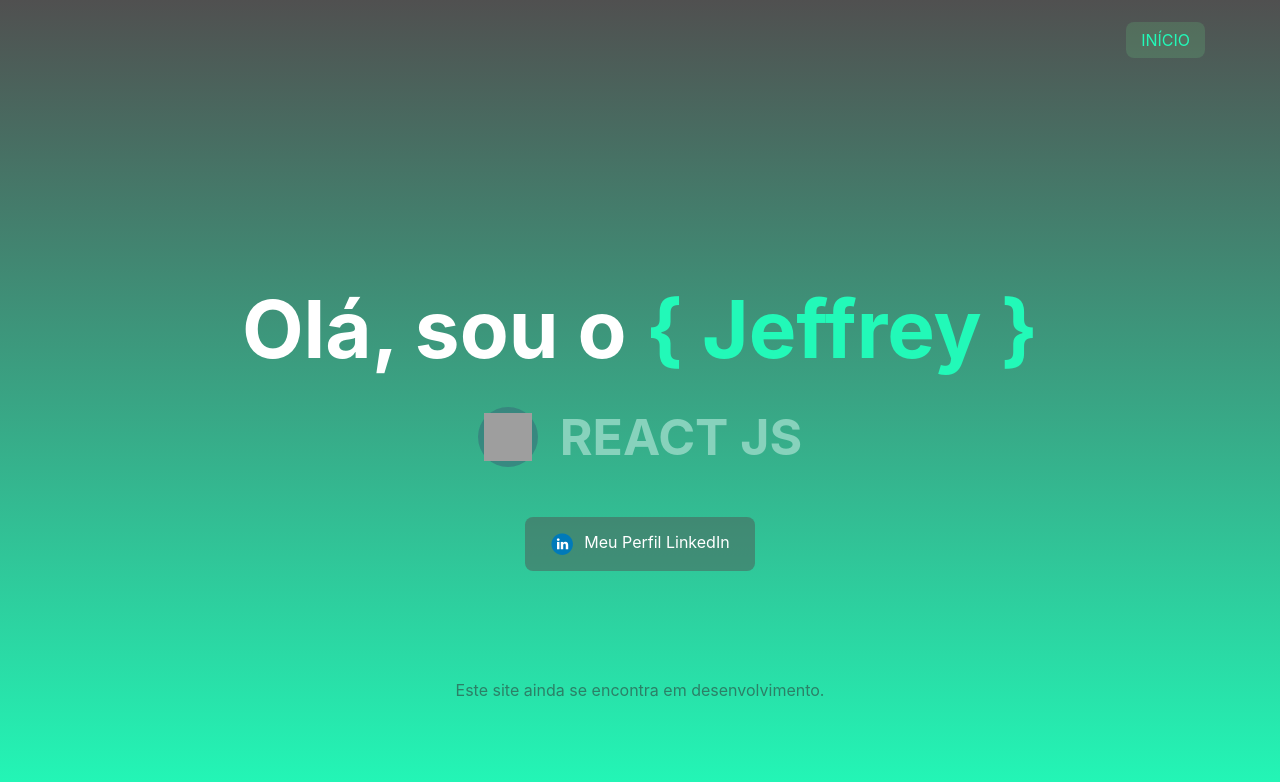
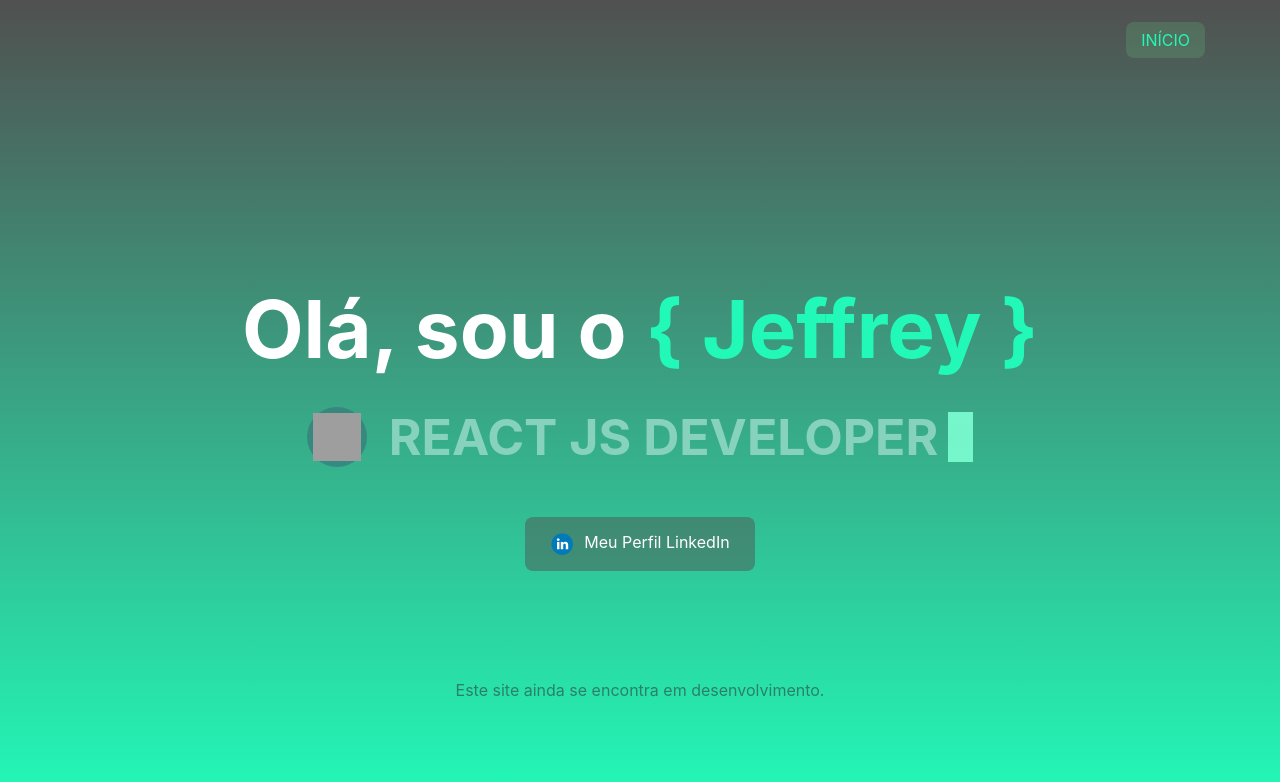
Before and after one commit to jeffreyalvr/portfolio-v1, a React (Vite) app: page / in a window 1280 px wide. Shown: the top 782 px of the page. Built offline with nearby package versions, Linux system fonts and the light colour scheme; grey boxes are pictures that could not be loaded.

Commit message:
Adiciona blinking cursor no subtítulo do hero e cor de seleção nos textos da página

```diff
--- a/src/components/Hero/index.jsx
+++ b/src/components/Hero/index.jsx
@@ -17,7 +17,8 @@ const Hero = ({ children }) => {
         <div className="stack-badge">
           <img src={reactjs} alt="React JS" />
         </div>
-        react js
+        react js developer
+        <div className="carrot" />
       </h2>
       <Button text="Meu perfil LinkedIn" icon={linkedin} url={linkedin_url} />
       <span>Este site ainda se encontra em desenvolvimento.</span>
--- a/src/components/Hero/styles.css
+++ b/src/components/Hero/styles.css
@@ -61,3 +61,34 @@
   position: absolute;
   bottom: 200px;
 }
+
+.hero .carrot {
+  height: 50px;
+  width: 25px;
+  background-color: aquamarine;
+  margin: 0 0 0 10px;
+  animation-name: blinking;
+  animation-duration: 0.8s;
+  animation-iteration-count: infinite;
+}
+
+@keyframes blinking {
+  0% {
+    opacity: 0;
+  }
+  20% {
+    opacity: 0.05;
+  }
+  40% {
+    opacity: 0.1;
+  }
+  60% {
+    opacity: 0.5;
+  }
+  80% {
+    opacity: 0.8;
+  }
+  100% {
+    opacity: 1;
+  }
+}
--- a/src/styles/global.css
+++ b/src/styles/global.css
@@ -1,5 +1,10 @@
 :root {
   font-family: Inter, system-ui, Avenir, Helvetica, Arial, sans-serif;
+}
+
+::selection {
+  color: #fff;
+  background: #87d2bc;
 }
 
 * {
```
